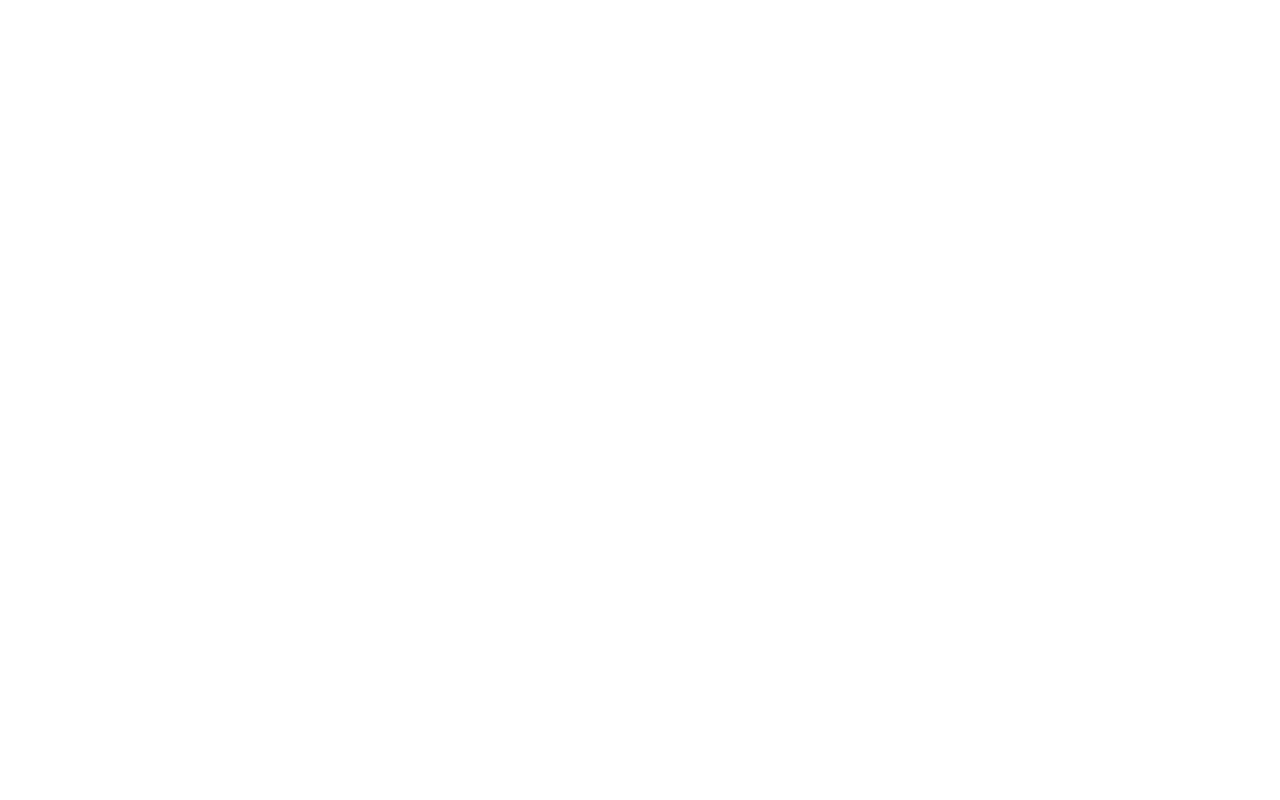
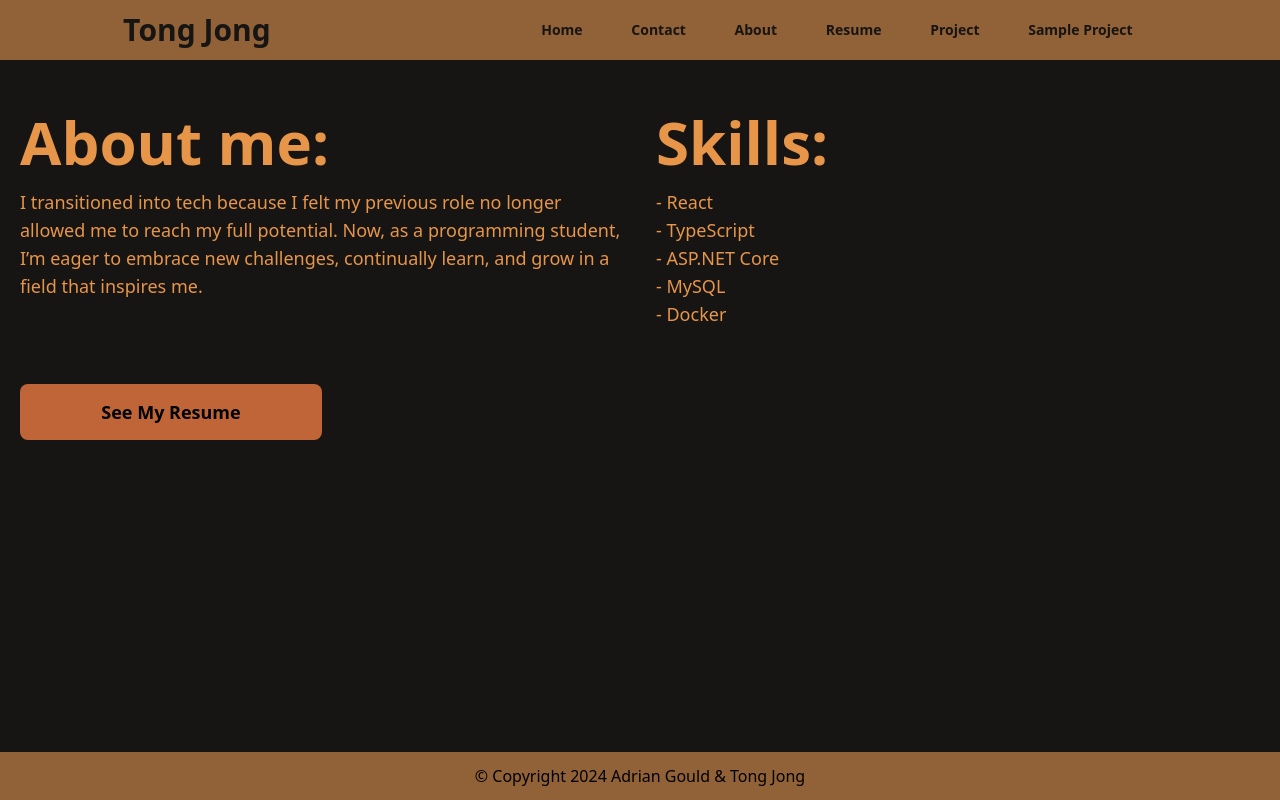
Before and after one commit to tongjong/C4Prog-WT-PROJ, a plain HTML site: page about.html in a window 1280 px wide. Drawn offline with Linux system fonts and the light colour scheme.

Commit message:
feat(about_page): Add html and css

```diff
--- a/about.html
+++ b/about.html
@@ -0,0 +1,49 @@
+<!DOCTYPE html>
+<html lang="en">
+<head>
+    <meta charset="UTF-8">
+    <meta name="viewport" content="width=device-width, initial-scale=1.0">
+    <meta http-equiv="X-UA-Compatible" content="ie=edge">
+    <title>About</title>
+    <link href="assets/css/output.css" rel="stylesheet">
+</head>
+<body class="relative bg-ebony">
+    <header class="header">
+        <h1 class="hidden md:block header-title">Tong Jong</h1>
+        <img class="header-image md:hidden" src="./assets/img/hamburger-menu.png" alt="hamburger menu icon">
+        <nav class="hidden md:block header-nav">
+            <ul class="header-nav-items">
+                <li><a class="hover:text-tigerOrange" href="index.html">Home</a></li>
+                <li><a class="hover:text-tigerOrange" href="contact.html">Contact</a></li>
+                <li><a class="hover:text-tigerOrange" href="#">About</a></li>
+                <li><a class="hover:text-tigerOrange" href="resume.html">Resume</a></li>
+                <li><a class="hover:text-tigerOrange" href="projects.html">Project</a></li>
+                <li><a class="hover:text-tigerOrange" href="myWork.html">Sample Project</a></li>
+            </ul>
+        </nav>
+    </header>
+    <main class="pt-28 pb-20 px-5 text-tigerOrange text-lg flex flex-col space-y-24 md:grid md:grid-cols-2 md:grid-rows-2
+                md:gap-x-8  md:gap-y-14 md:space-y-0">
+        <section>
+            <h1 class="main-h1 mb-4">About me:</h1>
+            <p>I transitioned into tech because I felt my previous role no longer allowed me to reach my full potential.
+                Now, as a programming student, I’m eager to embrace new challenges, continually learn,
+                and grow in a field that inspires me.</p>
+        </section>
+        <section>
+            <h1 class="main-h1 mb-4">Skills:</h1>
+            <ul>
+                <li>- React</li>
+                <li>- TypeScript</li>
+                <li>- ASP.NET Core</li>
+                <li>- MySQL</li>
+                <li>- Docker</li>
+            </ul>
+        </section>
+        <button class="btn md:row-start-2 md:h-14"><a href="resume.html">See My Resume</a></button>
+    </main>
+    <footer class="footer">
+        <p><a class="hover:text-tigerOrange" href="">&copy;</a> Copyright 2024 Adrian Gould & Tong Jong</p>
+    </footer>
+</body>
+</html>
--- a/assets/css/input.css
+++ b/assets/css/input.css
@@ -26,3 +26,11 @@
 .footer {
     @apply fixed bottom-0 left-0 w-full bg-coyoteBrown py-3 flex justify-center
 }
+
+.btn {
+    @apply bg-copper text-black font-bold py-3 px-6 w-1/2 rounded-lg
+}
+
+.main-h1{
+    @apply text-5xl font-bold md:text-6xl
+}
```
Also changed, not shown: assets/css/output.css.
